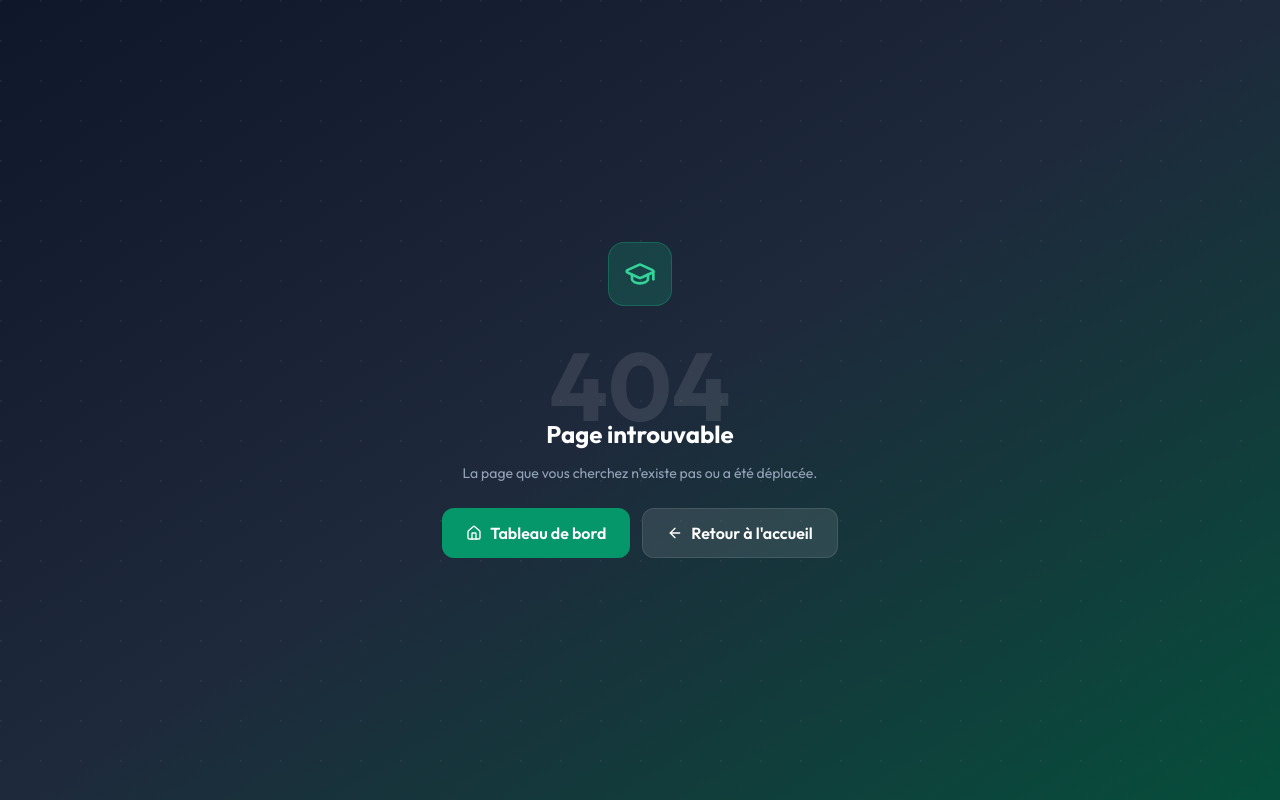
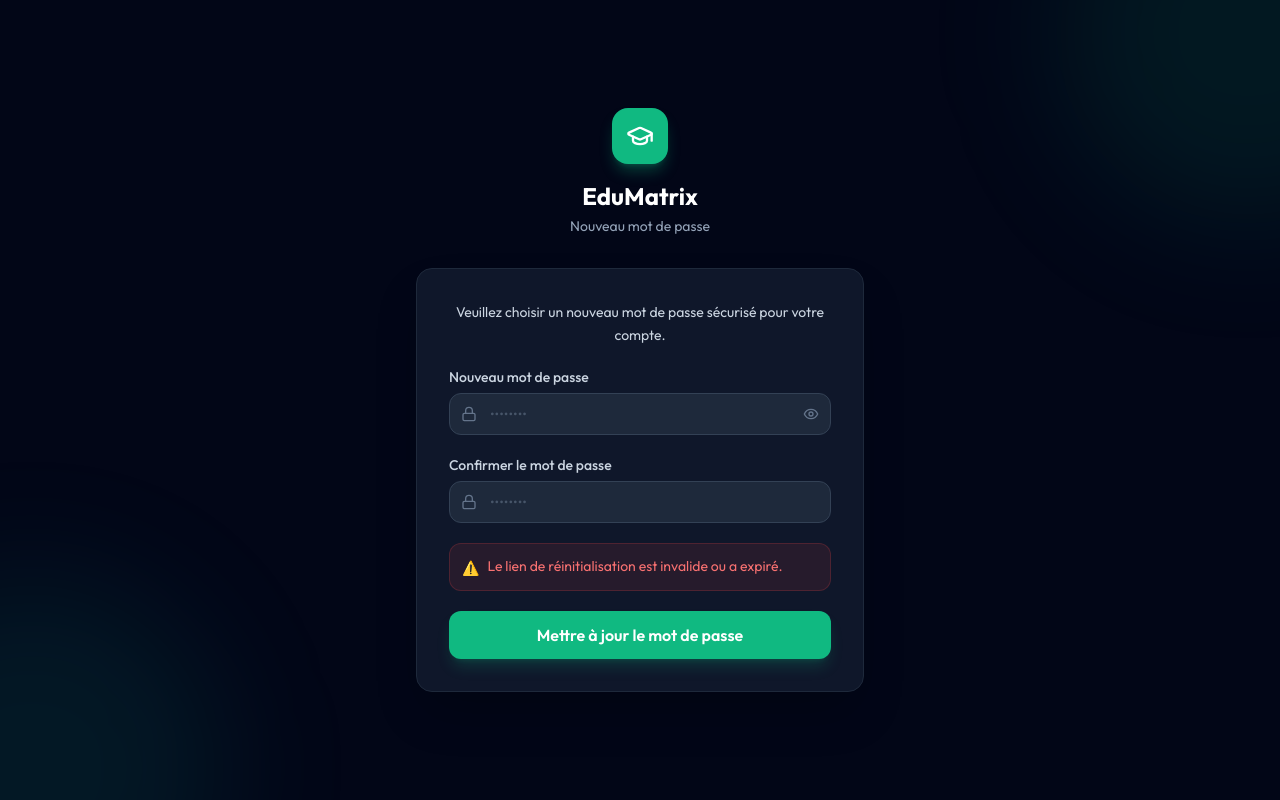
Before and after one commit to Mbayepro/edu_matrix, a Next.js app: page /update-password in a window 1280 px wide. Before the commit this address had no page. Built offline with nearby package versions, Linux system fonts and the light colour scheme; no server answers.

Commit message:
forgotpassword

```diff
--- a/src/app/forgot-password/page.tsx
+++ b/src/app/forgot-password/page.tsx
@@ -2,7 +2,7 @@
 
 import { useState } from 'react'
 import { supabase } from '@/lib/supabase'
-import { Mail, Loader2, ArrowLeft, CheckCircle2 } from 'lucide-react'
+import { Mail, Loader2, ArrowLeft, CheckCircle2, GraduationCap } from 'lucide-react'
 import Link from 'next/link'
 
 export default function ForgotPasswordForm() {
@@ -18,11 +18,19 @@
     setSuccess(false)
 
     try {
+      // Use the origin to ensure the link works regardless of environment
+      const redirectTo = `${window.location.origin}/update-password`
+
       const { error } = await supabase.auth.resetPasswordForEmail(email, {
-        redirectTo: `${window.location.origin}/dashboard/reset-password`,
+        redirectTo,
       })
 
-      if (error) throw error
+      if (error) {
+        if (error.message.includes('rate limit')) {
+          throw new Error('Trop de tentatives. Veuillez patienter un moment.')
+        }
+        throw error
+      }
 
       setSuccess(true)
     } catch (err: any) {
@@ -33,66 +41,85 @@
   }
 
   return (
-    <div className="min-h-screen flex items-center justify-center bg-slate-900 p-4">
-      <div className="w-full max-w-md bg-slate-800 rounded-2xl p-8 border border-slate-700 shadow-xl">
-        <div className="text-center mb-8">
-          <h1 className="text-2xl font-bold text-white mb-2">Mot de passe oublié ?</h1>
-          <p className="text-slate-400">Entrez votre email pour recevoir les instructions.</p>
+    <div className="min-h-screen flex items-center justify-center bg-slate-950 p-4 relative overflow-hidden">
+      {/* Background decoration */}
+      <div className="absolute inset-0 overflow-hidden">
+        <div className="absolute -top-40 -right-40 w-96 h-96 bg-emerald-500/10 rounded-full blur-3xl" />
+        <div className="absolute -bottom-40 -left-40 w-96 h-96 bg-teal-500/10 rounded-full blur-3xl" />
       </div>
 
+      <div className="relative w-full max-w-md">
+        {/* Logo */}
+        <div className="text-center mb-8">
+          <div className="inline-flex items-center justify-center w-14 h-14 bg-emerald-500 rounded-2xl mb-4 shadow-lg shadow-emerald-500/30">
+            <GraduationCap className="w-7 h-7 text-white" />
+          </div>
+          <h1 className="text-2xl font-bold text-white">EduMatrix</h1>
+          <p className="text-slate-400 text-sm mt-1">Réinitialisation du mot de passe</p>
+        </div>
+
+        <div className="bg-slate-900 rounded-2xl p-8 border border-slate-800 shadow-2xl">
           {success ? (
-          <div className="text-center space-y-4">
-            <div className="w-16 h-16 bg-emerald-500/10 rounded-full flex items-center justify-center mx-auto">
+            <div className="text-center space-y-6">
+              <div className="w-16 h-16 bg-emerald-500/10 rounded-full flex items-center justify-center mx-auto ring-4 ring-emerald-500/5">
                 <CheckCircle2 className="w-8 h-8 text-emerald-500" />
               </div>
-            <div className="space-y-2">
-              <h3 className="text-white font-medium">Email envoyé !</h3>
-              <p className="text-slate-400 text-sm">
-                Vérifiez votre boîte de réception (et vos spams) pour réinitialiser votre mot de passe.
+              <div className="space-y-3">
+                <h3 className="text-white text-xl font-bold">Email envoyé !</h3>
+                <p className="text-slate-400 text-sm leading-relaxed">
+                  Un lien de réinitialisation a été envoyé à <span className="text-emerald-400 font-medium">{email}</span>.
+                  Veuillez vérifier votre boîte de réception.
                 </p>
               </div>
               <Link
                 href="/login"
-              className="inline-flex items-center text-emerald-400 hover:text-emerald-300 font-medium text-sm mt-4"
+                className="w-full inline-flex items-center justify-center bg-slate-800 hover:bg-slate-700 text-white font-semibold py-3 rounded-xl transition-all gap-2"
               >
-              <ArrowLeft className="w-4 h-4 mr-2" />
+                <ArrowLeft className="w-4 h-4" />
                 Retour à la connexion
               </Link>
             </div>
           ) : (
             <form onSubmit={handleReset} className="space-y-6">
+              <div className="space-y-2">
+                <p className="text-slate-300 text-sm text-center leading-relaxed">
+                  Entrez votre adresse email et nous vous enverrons un lien pour créer un nouveau mot de passe.
+                </p>
+              </div>
+
               <div>
                 <label className="block text-sm font-medium text-slate-300 mb-1.5">
-                Email
+                  Adresse email
                 </label>
                 <div className="relative">
-                <Mail className="absolute left-3 top-1/2 -translate-y-1/2 w-5 h-5 text-slate-500" />
+                  <Mail className="absolute left-3 top-1/2 -translate-y-1/2 w-4 h-4 text-slate-500" />
                   <input
                     type="email"
                     value={email}
                     onChange={(e) => setEmail(e.target.value)}
                     required
-                  className="w-full bg-slate-900 border border-slate-700 rounded-lg py-2.5 pl-10 pr-4 text-white placeholder:text-slate-600 focus:outline-none focus:ring-2 focus:ring-emerald-500/50 focus:border-emerald-500 transition-all"
-                  placeholder="nom@ecole.com"
+                    className="w-full bg-slate-800 border border-slate-700 rounded-xl py-2.5 pl-10 pr-4 text-white placeholder:text-slate-600 focus:outline-none focus:ring-2 focus:ring-emerald-500/50 focus:border-emerald-500 transition-all text-sm"
+                    placeholder="vous@ecole.com"
                   />
                 </div>
               </div>
 
               {error && (
-              <div className="p-3 bg-red-500/10 border border-red-500/20 rounded-lg text-red-400 text-sm">
-                {error}
+                <div className="p-3 bg-red-500/10 border border-red-500/20 rounded-xl text-red-400 text-sm flex items-start gap-2">
+                  <span className="shrink-0 mt-0.5">⚠️</span>
+                  <span>{error}</span>
                 </div>
               )}
 
               <button
                 type="submit"
                 disabled={loading}
-              className="w-full bg-emerald-500 hover:bg-emerald-600 text-white font-medium py-2.5 rounded-lg transition-colors flex items-center justify-center gap-2 disabled:opacity-50 disabled:cursor-not-allowed"
+                className="w-full bg-emerald-500 hover:bg-emerald-400 active:bg-emerald-600 text-white font-semibold py-3 rounded-xl transition-all flex items-center justify-center gap-2 disabled:opacity-50 disabled:cursor-not-allowed shadow-lg shadow-emerald-500/20"
               >
                 {loading ? (
                   <>
                     <Loader2 className="w-5 h-5 animate-spin" />
-                  Envoi en cours...
+                    Envoi en cours…
                   </>
                 ) : (
                   'Envoyer le lien'
@@ -102,14 +129,16 @@
               <div className="text-center">
                 <Link
                   href="/login"
-                className="text-slate-400 hover:text-white text-sm transition-colors"
+                  className="text-slate-500 hover:text-emerald-400 text-sm font-medium transition-colors inline-flex items-center gap-2"
                 >
-                Annuler et retourner à la connexion
+                  <ArrowLeft className="w-4 h-4" />
+                  Retour à la connexion
                 </Link>
               </div>
             </form>
           )}
         </div>
       </div>
+    </div>
   )
 }
--- /dev/null
+++ b/src/app/update-password/page.tsx
@@ -0,0 +1,180 @@
+'use client'
+
+import { useState, useEffect } from 'react'
+import { supabase } from '@/lib/supabase'
+import { useRouter } from 'next/navigation'
+import { Lock, Loader2, CheckCircle2, GraduationCap, Eye, EyeOff } from 'lucide-react'
+
+export default function UpdatePasswordPage() {
+  const router = useRouter()
+  const [password, setPassword] = useState('')
+  const [confirmPassword, setConfirmPassword] = useState('')
+  const [loading, setLoading] = useState(false)
+  const [error, setError] = useState<string | null>(null)
+  const [success, setSuccess] = useState(false)
+  const [showPassword, setShowPassword] = useState(false)
+
+  // On mount, we check if we have a session (the link from email should have created one)
+  useEffect(() => {
+    async function checkSession() {
+      const { data: { session } } = await supabase.auth.getSession()
+      if (!session) {
+        // If no session, it might be an expired link or direct access
+        // We can try to get the user to be sure
+        const { data: { user } } = await supabase.auth.getUser()
+        if (!user) {
+          setError('Le lien de réinitialisation est invalide ou a expiré.')
+        }
+      }
+    }
+    checkSession()
+  }, [])
+
+  const handleUpdate = async (e: React.FormEvent) => {
+    e.preventDefault()
+
+    if (password !== confirmPassword) {
+      setError('Les mots de passe ne correspondent pas.')
+      return
+    }
+
+    if (password.length < 6) {
+      setError('Le mot de passe doit contenir au moins 6 caractères.')
+      return
+    }
+
+    setLoading(true)
+    setError(null)
+
+    try {
+      const { error } = await supabase.auth.updateUser({
+        password: password
+      })
+
+      if (error) throw error
+
+      setSuccess(true)
+
+      // Auto redirect after 3 seconds
+      setTimeout(() => {
+        router.push('/dashboard')
+      }, 3000)
+
+    } catch (err: any) {
+      setError(err.message || 'Une erreur est survenue lors de la mise à jour.')
+    } finally {
+      setLoading(false)
+    }
+  }
+
+  return (
+    <div className="min-h-screen flex items-center justify-center bg-slate-950 p-4 relative overflow-hidden">
+      {/* Background decoration */}
+      <div className="absolute inset-0 overflow-hidden">
+        <div className="absolute -top-40 -right-40 w-96 h-96 bg-emerald-500/10 rounded-full blur-3xl" />
+        <div className="absolute -bottom-40 -left-40 w-96 h-96 bg-teal-500/10 rounded-full blur-3xl" />
+      </div>
+
+      <div className="relative w-full max-w-md">
+        {/* Logo */}
+        <div className="text-center mb-8">
+          <div className="inline-flex items-center justify-center w-14 h-14 bg-emerald-500 rounded-2xl mb-4 shadow-lg shadow-emerald-500/30">
+            <GraduationCap className="w-7 h-7 text-white" />
+          </div>
+          <h1 className="text-2xl font-bold text-white">EduMatrix</h1>
+          <p className="text-slate-400 text-sm mt-1">Nouveau mot de passe</p>
+        </div>
+
+        <div className="bg-slate-900 rounded-2xl p-8 border border-slate-800 shadow-2xl">
+          {success ? (
+            <div className="text-center space-y-6">
+              <div className="w-16 h-16 bg-emerald-500/10 rounded-full flex items-center justify-center mx-auto ring-4 ring-emerald-500/5">
+                <CheckCircle2 className="w-8 h-8 text-emerald-500" />
+              </div>
+              <div className="space-y-3">
+                <h3 className="text-white text-xl font-bold">Mot de passe mis à jour !</h3>
+                <p className="text-slate-400 text-sm leading-relaxed">
+                  Votre mot de passe a été modifié avec succès. Vous allez être redirigé vers votre tableau de bord.
+                </p>
+              </div>
+              <div className="flex justify-center">
+                <Loader2 className="w-6 h-6 text-emerald-500 animate-spin" />
+              </div>
+            </div>
+          ) : (
+            <form onSubmit={handleUpdate} className="space-y-5">
+              <div className="space-y-2">
+                <p className="text-slate-300 text-sm text-center leading-relaxed mb-4">
+                  Veuillez choisir un nouveau mot de passe sécurisé pour votre compte.
+                </p>
+              </div>
+
+              <div>
+                <label className="block text-sm font-medium text-slate-300 mb-1.5">
+                  Nouveau mot de passe
+                </label>
+                <div className="relative">
+                  <Lock className="absolute left-3 top-1/2 -translate-y-1/2 w-4 h-4 text-slate-500" />
+                  <input
+                    type={showPassword ? 'text' : 'password'}
+                    value={password}
+                    onChange={(e) => setPassword(e.target.value)}
+                    required
+                    className="w-full bg-slate-800 border border-slate-700 rounded-xl py-2.5 pl-10 pr-10 text-white placeholder:text-slate-600 focus:outline-none focus:ring-2 focus:ring-emerald-500/50 focus:border-emerald-500 transition-all text-sm"
+                    placeholder="••••••••"
+                  />
+                  <button
+                    type="button"
+                    onClick={() => setShowPassword(!showPassword)}
+                    className="absolute right-3 top-1/2 -translate-y-1/2 text-slate-500 hover:text-slate-400"
+                  >
+                    {showPassword ? <EyeOff className="w-4 h-4" /> : <Eye className="w-4 h-4" />}
+                  </button>
+                </div>
+              </div>
+
+              <div>
+                <label className="block text-sm font-medium text-slate-300 mb-1.5">
+                  Confirmer le mot de passe
+                </label>
+                <div className="relative">
+                  <Lock className="absolute left-3 top-1/2 -translate-y-1/2 w-4 h-4 text-slate-500" />
+                  <input
+                    type={showPassword ? 'text' : 'password'}
+                    value={confirmPassword}
+                    onChange={(e) => setConfirmPassword(e.target.value)}
+                    required
+                    className="w-full bg-slate-800 border border-slate-700 rounded-xl py-2.5 pl-10 pr-10 text-white placeholder:text-slate-600 focus:outline-none focus:ring-2 focus:ring-emerald-500/50 focus:border-emerald-500 transition-all text-sm"
+                    placeholder="••••••••"
+                  />
+                </div>
+              </div>
+
+              {error && (
+                <div className="p-3 bg-red-500/10 border border-red-500/20 rounded-xl text-red-400 text-sm flex items-start gap-2">
+                  <span className="shrink-0 mt-0.5">⚠️</span>
+                  <span>{error}</span>
+                </div>
+              )}
+
+              <button
+                type="submit"
+                disabled={loading}
+                className="w-full bg-emerald-500 hover:bg-emerald-400 active:bg-emerald-600 text-white font-semibold py-3 rounded-xl transition-all flex items-center justify-center gap-2 disabled:opacity-50 disabled:cursor-not-allowed shadow-lg shadow-emerald-500/20 mt-2"
+              >
+                {loading ? (
+                  <>
+                    <Loader2 className="w-5 h-5 animate-spin" />
+                    Mise à jour…
+                  </>
+                ) : (
+                  'Mettre à jour le mot de passe'
+                )}
+              </button>
+            </form>
+          ) }
+        </div>
+      </div>
+    </div>
+  )
+}
--- a/src/components/DashboardLayout.tsx
+++ b/src/components/DashboardLayout.tsx
@@ -14,6 +14,7 @@
   Bell, ChevronRight, Settings, Calendar, FileText, BookMarked, UsersRound,
 } from 'lucide-react'
 import { ToastProvider } from '@/contexts/ToastContext'
+import InstallButton from './InstallButton'
 
 interface NavItem {
   label:    string
@@ -163,6 +164,9 @@
         ))}
       </nav>
 
+      {/* PWA Install Button */}
+      <InstallButton />
+
       {/* User zone */}
       <div className="px-4 pb-6 mt-auto">
         <div className="flex items-center gap-3 bg-slate-800/40 rounded-2xl px-4 py-4 border border-slate-700/30 backdrop-blur-sm">
--- a/src/components/InstallButton.tsx
+++ b/src/components/InstallButton.tsx
@@ -1,13 +1,14 @@
 'use client';
 
 import { useEffect, useState } from 'react';
-import { Download, Share, PlusSquare } from 'lucide-react';
+import { Download, Share, PlusSquare, X } from 'lucide-react';
 
 export default function InstallButton() {
   const [deferredPrompt, setDeferredPrompt] = useState<any>(null);
   const [isInstalled, setIsInstalled] = useState(false);
   const [isIOS, setIsIOS] = useState(false);
   const [checked, setChecked] = useState(false);
+  const [isVisible, setIsVisible] = useState(true);
 
   useEffect(() => {
     // 1. Détecter iOS incluant iPadOS récent
@@ -21,16 +22,10 @@
     setIsInstalled(isAppInstalled);
     setChecked(true);
 
-    // 3. Capturer le prompt d'installation (Chrome/Android)
-    // On vérifie d'abord si un prompt a déjà été capturé globalement
-    if ((window as any).deferredPrompt) {
-      setDeferredPrompt((window as any).deferredPrompt);
-    }
-
+    // 3. Capturer le prompt d'installation (Chrome/Android/Desktop)
     const handleBeforeInstallPrompt = (e: any) => {
       e.preventDefault();
       setDeferredPrompt(e);
-      (window as any).deferredPrompt = e; // On le garde aussi en global
       console.log('✅ PWA Install Prompt Captured');
     };
 
@@ -39,7 +34,6 @@
     window.addEventListener('appinstalled', () => {
       setIsInstalled(true);
       setDeferredPrompt(null);
-      (window as any).deferredPrompt = null;
     });
 
     return () => window.removeEventListener('beforeinstallprompt', handleBeforeInstallPrompt);
@@ -51,28 +45,33 @@
     const { outcome } = await deferredPrompt.userChoice;
     if (outcome === 'accepted') {
       setIsInstalled(true);
-      (window as any).deferredPrompt = null;
     }
     setDeferredPrompt(null);
   };
 
-  if (!checked || isInstalled) return null;
+  if (!checked || isInstalled || !isVisible) return null;
 
-  // Si on est sur iOS, on affiche une petite bulle d'aide car le bouton "Installer" ne peut pas fonctionner techniquement
+  // Si on est sur iOS, on affiche une petite bulle d'aide
   if (isIOS) {
     return (
-      <div className="flex flex-col items-center gap-2 p-4 bg-white rounded-2xl shadow-lg border border-emerald-200 max-w-[220px] animate-in fade-in slide-in-from-bottom duration-500 ring-4 ring-emerald-500/10">
-        <p className="text-[11px] font-black text-center text-slate-700 uppercase tracking-tight">
-          Installer sur votre iPhone :
+      <div className="relative mx-3 mb-6 p-4 bg-emerald-50 rounded-2xl border border-emerald-100 shadow-sm animate-in fade-in slide-in-from-bottom duration-500">
+        <button
+          onClick={() => setIsVisible(false)}
+          className="absolute top-2 right-2 p-1 text-emerald-400 hover:text-emerald-600 transition-colors"
+        >
+          <X className="w-3.5 h-3.5" />
+        </button>
+        <p className="text-[11px] font-bold text-emerald-800 uppercase tracking-tight mb-2">
+          Installer SunuEduMatrix
         </p>
-        <div className="flex flex-col gap-1.5 w-full">
-           <div className="flex items-center gap-2 text-[10px] bg-slate-50 px-2.5 py-2 rounded-xl border border-slate-100">
-             <Share className="w-3.5 h-3.5 text-blue-600 shrink-0" />
+        <div className="flex flex-col gap-2">
+           <div className="flex items-center gap-2 text-[10px] text-emerald-700">
+             <Share className="w-3.5 h-3.5 shrink-0" />
              <span>Appuyez sur <span className="font-bold">Partager</span></span>
            </div>
-           <div className="flex items-center gap-2 text-[10px] bg-slate-50 px-2.5 py-2 rounded-xl border border-slate-100">
+           <div className="flex items-center gap-2 text-[10px] text-emerald-700">
              <PlusSquare className="w-3.5 h-3.5 shrink-0" />
-             <span>Puis <span className="font-bold underline uppercase">&quot;Sur l&apos;écran d&apos;accueil&quot;</span></span>
+             <span>Puis <span className="font-bold underline">&quot;Sur l&apos;écran d&apos;accueil&quot;</span></span>
            </div>
         </div>
       </div>
@@ -83,13 +82,15 @@
   if (!deferredPrompt) return null;
 
   return (
-    <button
-      id="pwa-install-btn"
-      onClick={handleInstallClick}
-      className="flex items-center gap-3 px-5 py-3.5 text-xs font-black rounded-2xl bg-emerald-600 hover:bg-emerald-700 active:scale-95 text-white shadow-2xl shadow-emerald-600/40 transition-all duration-300 animate-bounce uppercase tracking-widest border-2 border-white/20"
-    >
-      <Download className="w-4 h-4" />
-      Installer l&apos;App
-    </button>
+    <div className="px-3 mb-6">
+      <button
+        id="pwa-install-btn"
+        onClick={handleInstallClick}
+        className="w-full flex items-center justify-center gap-2 px-4 py-3 text-xs font-bold rounded-xl bg-emerald-50 hover:bg-emerald-100 text-emerald-700 border border-emerald-100 transition-all duration-200 shadow-sm group active:scale-[0.98]"
+      >
+        <Download className="w-4 h-4 text-emerald-600 group-hover:scale-110 transition-transform" />
+        <span>Installer SunuEduMatrix</span>
+      </button>
+    </div>
   );
 }
```
Lines whose indentation alone changed are shown as unchanged.
